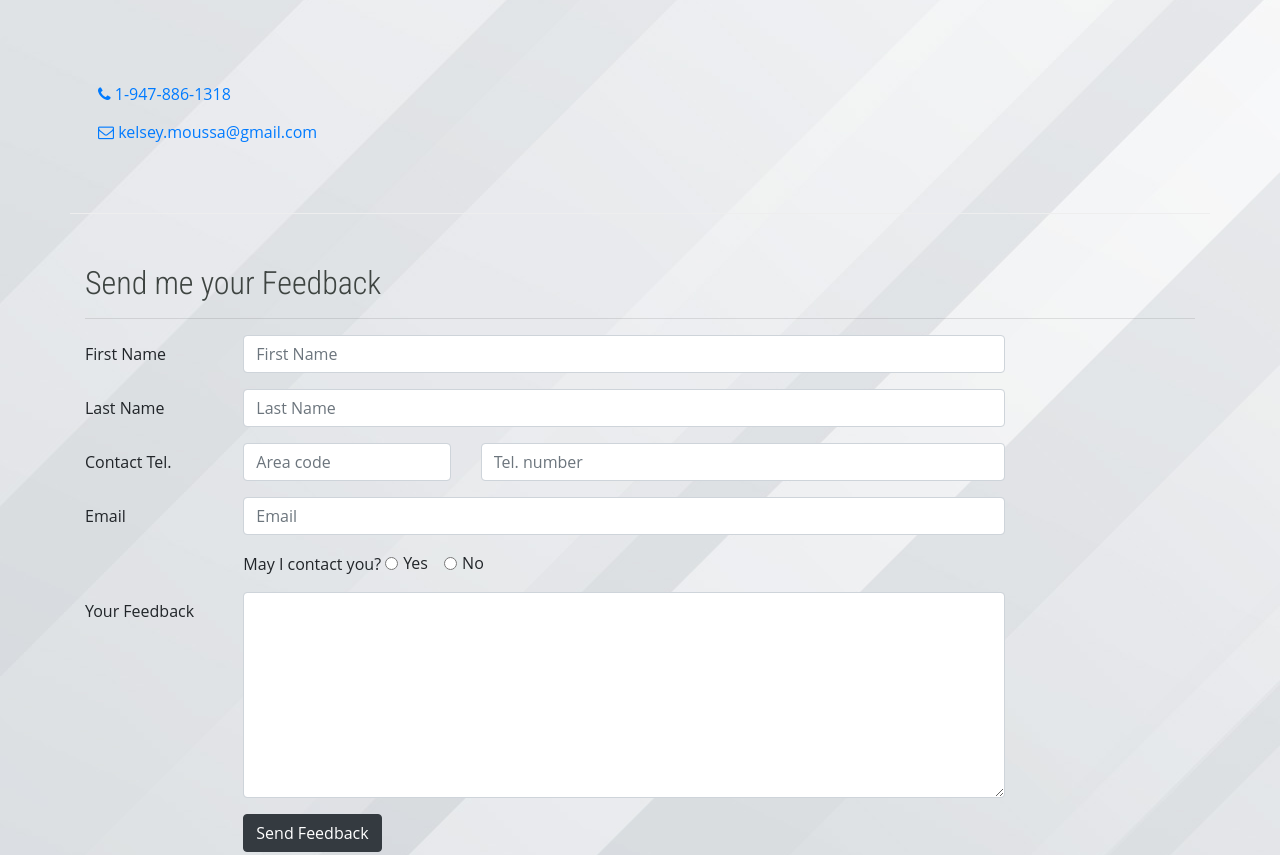
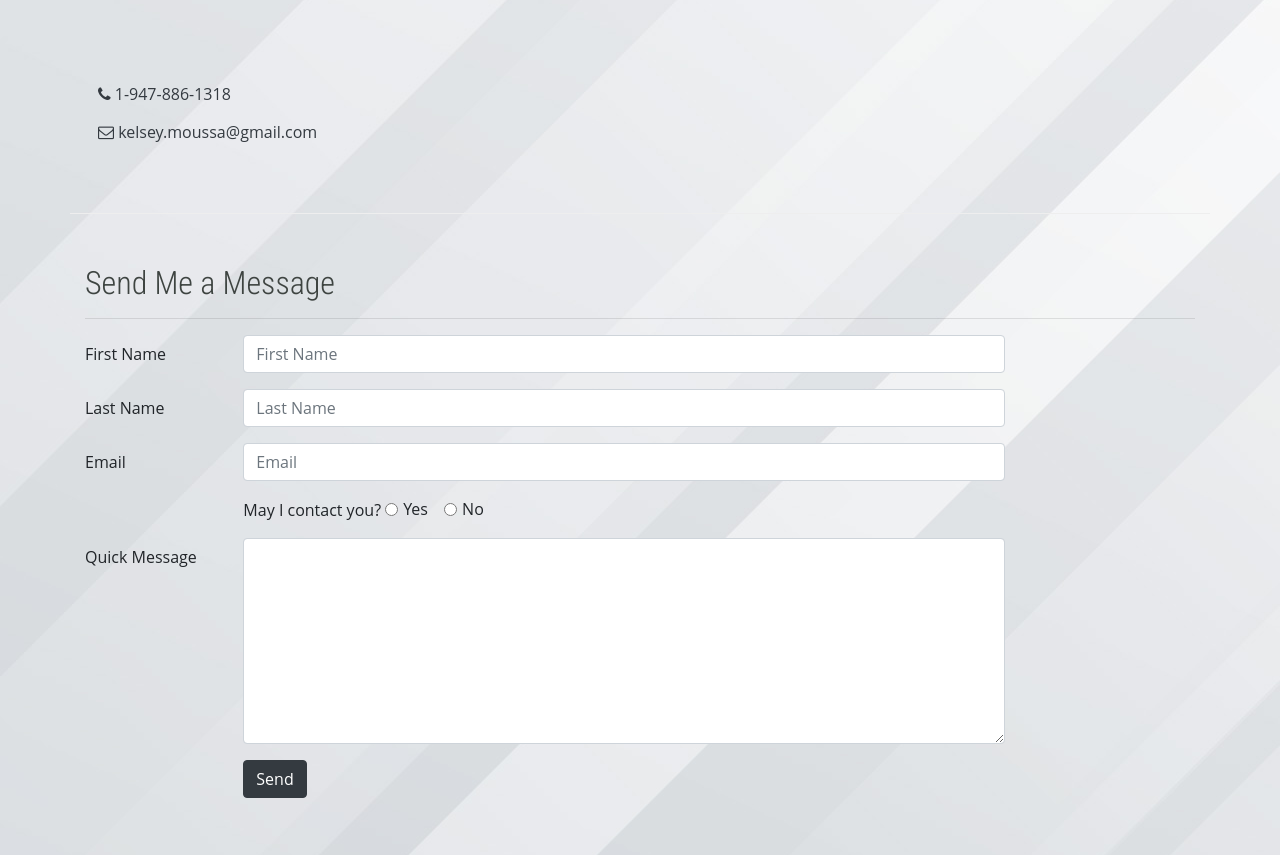
Before and after one commit to KMoussa33/bootstrapPortfolio, a website: page contact.html in a window 1280 px wide. Shown: the part 340-1195 px from the top of the page. Drawn offline with nearby package versions, Linux system fonts and the light colour scheme.

Commit message:
Portfolio Contact Update

```diff
--- a/contact.html
+++ b/contact.html
@@ -58,14 +58,14 @@
 
         <div class="row row-content align-items-center">
             <div class="col">
-                <a role="button" class="btn btn-link" href="tel:+19478861318"><i class="fa fa-phone"></i> 1-947-886-1318</a><br />
-                <a role="button" class="btn btn-link" href="mailto:kelsey.moussa@gmail.com"><i class="fa fa-envelope-o"></i> kelsey.moussa@gmail.com</a>
+                <a role="button" class="btn btn-link text-dark" href="tel:+19478861318"><i class="fa fa-phone text-dark"></i> 1-947-886-1318</a><br />
+                <a role="button" class="btn btn-link text-dark" href="mailto:kelsey.moussa@gmail.com"><i class="fa fa-envelope-o text-dark"></i> kelsey.moussa@gmail.com</a>
             </div>
         </div>
 
         <div class="row row-content">
             <div class="col-12">
-                <h2>Send me your Feedback</h2>
+                <h2>Send Me a Message</h2>
                 <hr />
             </div>
             <div class="col-md-10">
@@ -80,15 +80,6 @@
                         <label for="lastName" class="col-md-2 col-form-label">Last Name</label>
                         <div class="col-md-10">
                             <input type="text" class="form-control" id="lastName" name="lastName" placeholder="Last Name" />
-                        </div>
-                    </div>
-                    <div class="form-group row">
-                        <label for="areaCode" class="col-md-2 col-form-label">Contact Tel.</label>
-                        <div class="col-5 col-md-3">
-                            <input type="tel" class="form-control" id="areaCode" name="areaCode" placeholder="Area code" />
-                        </div>
-                        <div class="col-7">
-                            <input type="tel" class="form-control" name="telNum" placeholder="Tel. number" />
                         </div>
                     </div>
                     <div class="form-group row">
@@ -111,14 +102,14 @@
                         </div>
                     </div>
                     <div class="form-group row">
-                        <label for="feedback" class="col-md-2 col-form-label">Your Feedback</label>
+                        <label for="feedback" class="col-md-2 col-form-label">Quick Message</label>
                         <div class="col-md-10">
                             <textarea class="form-control" id="feedback" name="feedback" rows="8"></textarea>
                         </div>
                     </div>
                     <div class="form-group row">
                         <div class="offset-md-2 col-md-10">
-                            <button type="submit" class="btn btn-dark" >Send Feedback</button>
+                            <button type="submit" class="btn btn-dark" >Send</button>
                         </div>
                     </div>
                 </form>
```
